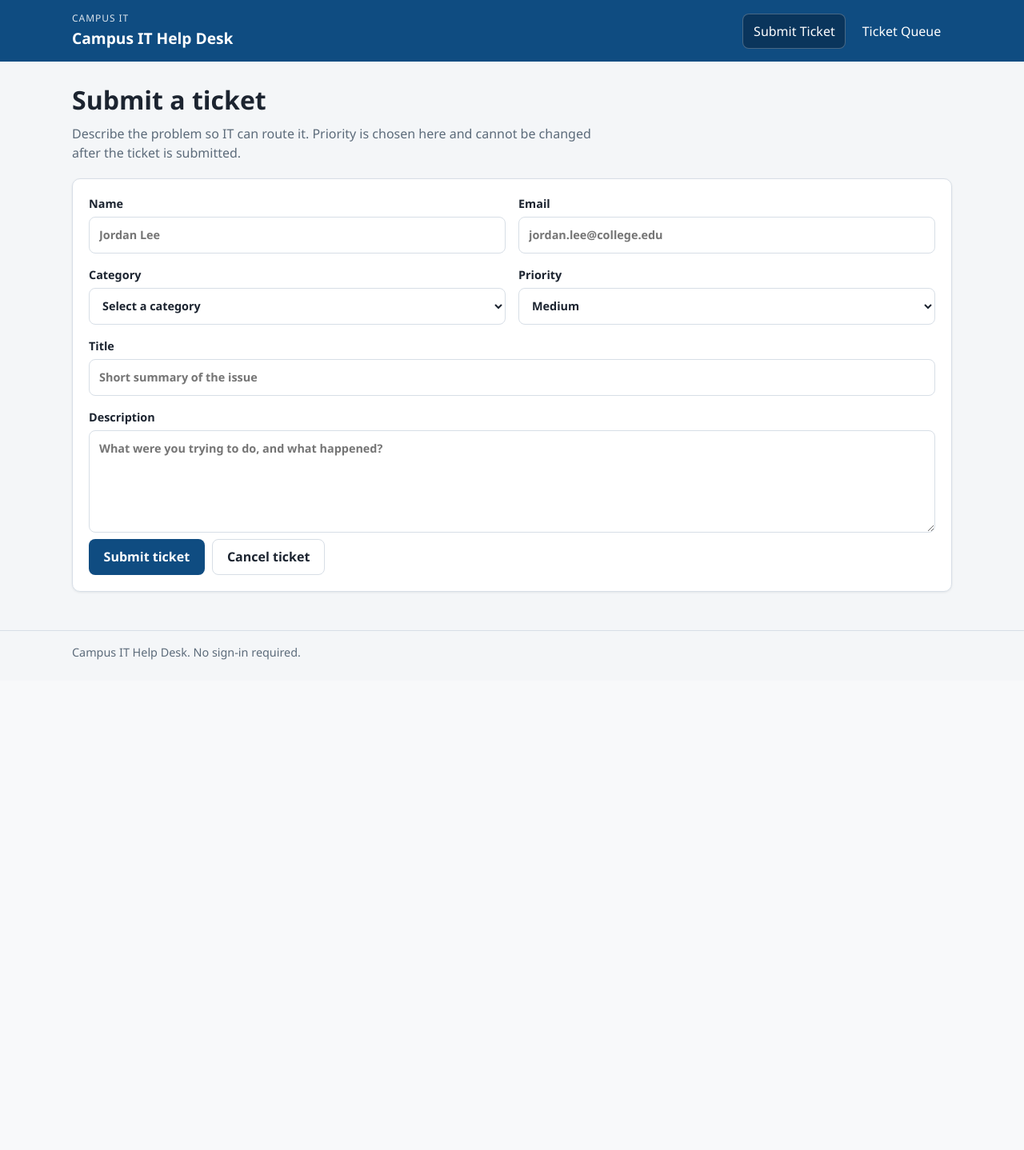
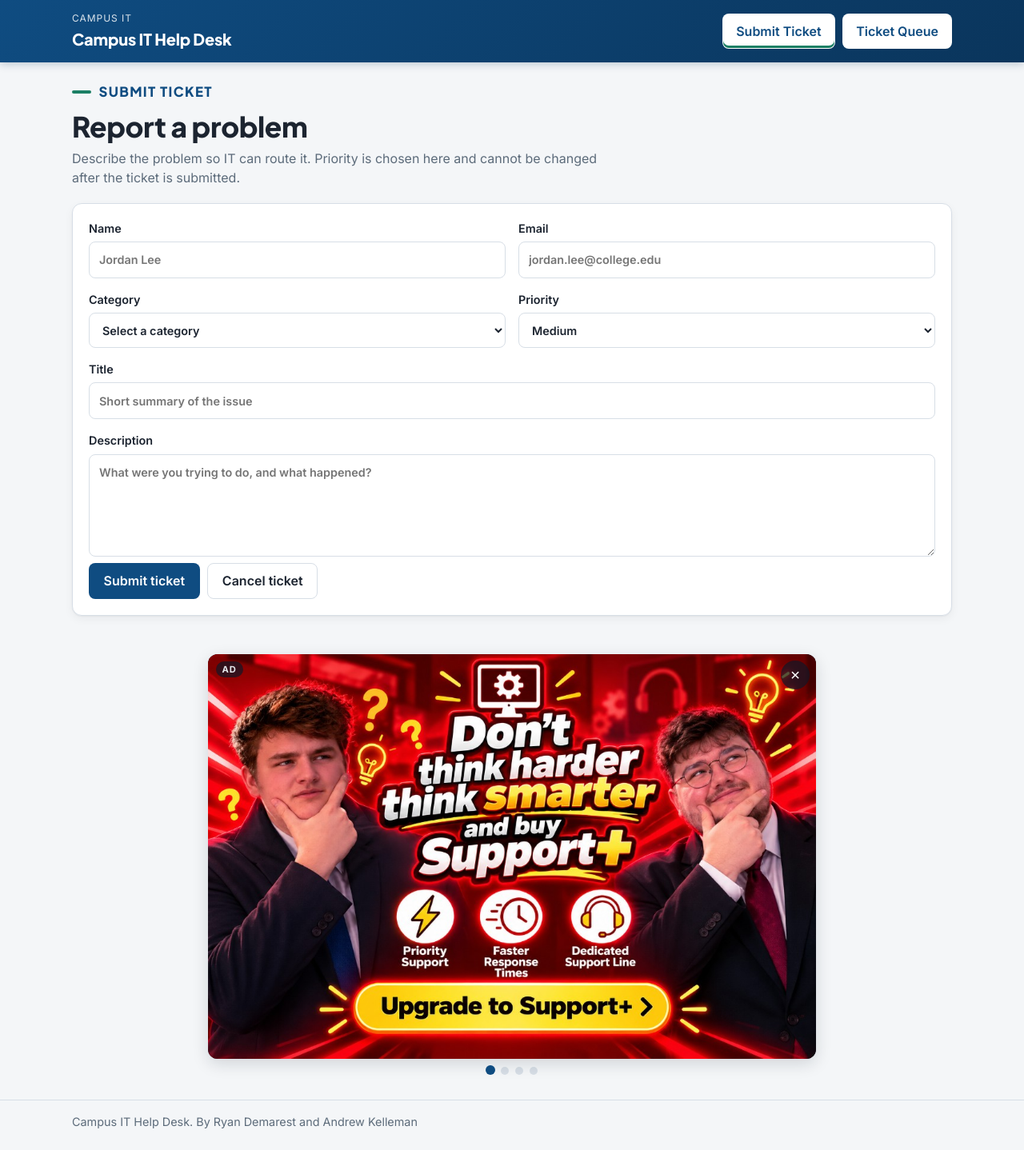
Before and after one commit to cs390f26/it-ticket-system-monolith, a Flask app: page /submit in a window 1280 px wide. Shown: the whole page at 80% size. Before the commit the page ends 825 px from the top, so only its background shows below. Run offline with Flask 3, Linux system fonts and the light colour scheme.

Commit message:
Polished UI: new fonts, page labels, ticket page layout, and fun ad slot

```diff
--- a/src/tickets/app.py
+++ b/src/tickets/app.py
@@ -59,9 +59,13 @@ def _json_body():
     return body if isinstance(body, dict) else None
 
 
-def create_app(ticket_app: TicketApp) -> Flask:
+def create_app(ticket_app: TicketApp, show_ads: bool = True) -> Flask:
     """Build the Flask app and add routes."""
     app = Flask(__name__)
+
+    @app.context_processor
+    def page_settings():
+        return {"show_ads": show_ads}
 
     @app.get("/")
     def index_page():
@@ -150,9 +154,11 @@ def launch() -> Flask:
 
     TICKETS_DATA_FILE: sample data JSON to seed tickets from
     (defaults to data/sample_data.json in this repo).
+    TICKETS_SHOW_ADS: set to 0 to hide the just-for-fun ad strip.
     """
     data_file = os.environ.get("TICKETS_DATA_FILE", str(DEFAULT_DATA_FILE))
-    return create_app(TicketApp.from_file(data_file))
+    show_ads = os.environ.get("TICKETS_SHOW_ADS", "1") != "0"
+    return create_app(TicketApp.from_file(data_file), show_ads=show_ads)
 
 
 if __name__ == "__main__":
--- /dev/null
+++ b/src/tickets/static/ads.css
@@ -0,0 +1,87 @@
+/* Just-for-fun ad slot. Kept separate from styles.css so it can be removed cleanly. */
+
+.ad-slot {
+  width: min(100% - 2rem, 760px);
+  margin: 0 auto 2rem;
+  animation: fade-up 400ms ease-out both;
+}
+
+.ad-frame {
+  position: relative;
+  aspect-ratio: 1024 / 682;
+  overflow: hidden;
+  border-radius: var(--radius);
+  box-shadow: 0 6px 20px rgba(16, 24, 40, 0.15);
+  background: #111827;
+}
+
+.ad-image {
+  position: absolute;
+  inset: 0;
+  width: 100%;
+  height: 100%;
+  object-fit: cover;
+  opacity: 0;
+  transition: opacity 700ms ease;
+}
+
+.ad-image.is-active {
+  opacity: 1;
+}
+
+.ad-label {
+  position: absolute;
+  top: 0.6rem;
+  left: 0.6rem;
+  padding: 0.1rem 0.5rem;
+  border-radius: 999px;
+  background: rgba(17, 24, 39, 0.7);
+  color: #e5e7eb;
+  font-size: 0.7rem;
+  font-weight: 700;
+  letter-spacing: 0.08em;
+  text-transform: uppercase;
+}
+
+.ad-close {
+  position: absolute;
+  top: 0.5rem;
+  right: 0.5rem;
+  width: 36px;
+  height: 36px;
+  border: 0;
+  border-radius: 50%;
+  background: rgba(17, 24, 39, 0.7);
+  color: #fff;
+  font-size: 1.3rem;
+  line-height: 1;
+  cursor: pointer;
+  transition: background-color 160ms ease;
+}
+
+.ad-close:hover {
+  background: rgba(17, 24, 39, 0.9);
+}
+
+.ad-dots {
+  display: flex;
+  justify-content: center;
+  gap: 0.5rem;
+  margin-top: 0.6rem;
+}
+
+.ad-dot {
+  width: 10px;
+  height: 10px;
+  padding: 0;
+  border: 0;
+  border-radius: 50%;
+  background: var(--line);
+  cursor: pointer;
+  transition: background-color 160ms ease, transform 160ms ease;
+}
+
+.ad-dot.is-active {
+  background: var(--brand);
+  transform: scale(1.2);
+}
--- a/src/tickets/static/styles.css
+++ b/src/tickets/static/styles.css
@@ -20,10 +20,19 @@
   --open: #1d4ed8;
   --progress: #7c3aed;
   --resolved: #15803d;
-  --radius: 10px;
-  --shadow: 0 1px 3px rgba(16, 24, 40, 0.08);
+  --radius: 12px;
+  --shadow: 0 1px 2px rgba(16, 24, 40, 0.05), 0 4px 12px rgba(16, 24, 40, 0.05);
   --max: 1100px;
   --ease: 160ms ease;
+  --font-body: "Inter", system-ui, -apple-system, "Segoe UI", sans-serif;
+  --font-display: "Plus Jakarta Sans", "Inter", system-ui, -apple-system, sans-serif;
+}
+
+h1,
+h2,
+h3 {
+  font-family: var(--font-display);
+  letter-spacing: -0.01em;
 }
 
 [hidden] {
@@ -37,7 +46,8 @@ html {
 body {
   margin: 0;
   min-height: 100vh;
-  font-family: "Segoe UI", system-ui, -apple-system, sans-serif;
+  font-family: var(--font-body);
+  -webkit-font-smoothing: antialiased;
   color: var(--ink);
   background: var(--bg);
   line-height: 1.5;
@@ -52,8 +62,9 @@ img {
 }
 
 .site-header {
-  background: var(--brand);
+  background: linear-gradient(135deg, var(--brand) 0%, var(--brand-dark) 100%);
   color: #fff;
+  box-shadow: 0 2px 10px rgba(10, 53, 92, 0.25);
 }
 
 .header-inner,
@@ -88,8 +99,10 @@ img {
 }
 
 .brand-name {
-  font-size: 1.2rem;
-  font-weight: 700;
+  font-family: var(--font-display);
+  font-size: 1.25rem;
+  font-weight: 800;
+  letter-spacing: -0.01em;
 }
 
 .nav {
@@ -98,22 +111,30 @@ img {
   gap: 0.4rem;
 }
 
+.nav {
+  gap: 0.6rem;
+}
+
 .nav a {
-  color: #fff;
+  color: var(--brand);
+  background: #fff;
+  font-weight: 600;
   text-decoration: none;
-  padding: 0.55rem 0.8rem;
+  padding: 0.55rem 1rem;
   border-radius: 8px;
   border: 1px solid transparent;
   min-height: 44px;
   display: inline-flex;
   align-items: center;
-  transition: background-color var(--ease), border-color var(--ease);
+  transition: background-color var(--ease), box-shadow var(--ease);
 }
 
-.nav a:hover,
+.nav a:hover {
+  background: #e8f1fb;
+}
+
 .nav a[aria-current="page"] {
-  background: var(--brand-dark);
-  border-color: rgba(255, 255, 255, 0.25);
+  box-shadow: inset 0 -3px 0 var(--accent);
 }
 
 .main {
@@ -133,8 +154,10 @@ img {
 }
 
 .page-title {
-  margin: 0 0 0.35rem;
-  font-size: clamp(1.5rem, 3vw, 2rem);
+  margin: 0 0 0.4rem;
+  font-size: clamp(1.6rem, 3vw, 2.2rem);
+  font-weight: 800;
+  line-height: 1.2;
 }
 
 .lede {
@@ -390,6 +413,11 @@ a:focus-visible,
   transition: background-color var(--ease);
 }
 
+.ticket-table td[data-label="ID"] a {
+  white-space: nowrap;
+  font-weight: 600;
+}
+
 .ticket-table tbody tr:hover {
   background: #f8fafc;
 }
@@ -475,7 +503,41 @@ a:focus-visible,
 
 .description {
   white-space: pre-wrap;
-  margin: 0 0 1.5rem;
+  margin: 0 0 1rem;
+}
+
+.page-eyebrow {
+  display: flex;
+  align-items: center;
+  gap: 0.6rem;
+  margin: 0 0 0.6rem;
+  font-family: var(--font-display);
+  font-size: 1.05rem;
+  font-weight: 800;
+  letter-spacing: 0.08em;
+  text-transform: uppercase;
+  color: var(--brand);
+}
+
+.page-eyebrow::before {
+  content: "";
+  width: 1.5rem;
+  height: 4px;
+  border-radius: 999px;
+  background: var(--accent);
+}
+
+.status-form {
+  margin-bottom: 1.5rem;
+}
+
+.status-form .actions {
+  margin-top: 0;
+}
+
+.status-form .banner,
+#note-form .banner {
+  margin-bottom: 0.75rem;
 }
 
 .notes {
--- /dev/null
+++ b/src/tickets/templates/_ads.html
@@ -0,0 +1,75 @@
+{# Just-for-fun ad slot. Remove by setting TICKETS_SHOW_ADS=0. #}
+<link rel="stylesheet" href="{{ url_for('static', filename='ads.css') }}" />
+<section class="ad-slot" id="ad-slot" aria-label="Advertisement">
+  <div class="ad-frame">
+    {% for n in range(1, 5) %}
+      <img class="ad-image{% if loop.first %} is-active{% endif %}"
+           src="{{ url_for('static', filename='ads/support-plus-' ~ n ~ '.jpg') }}"
+           alt="Upgrade to Support+ ad {{ n }}" />
+    {% endfor %}
+    <span class="ad-label">Ad</span>
+    <button class="ad-close" type="button" id="ad-close" aria-label="Close ad">&times;</button>
+  </div>
+  <div class="ad-dots">
+    {% for n in range(1, 5) %}
+      <button type="button" class="ad-dot{% if loop.first %} is-active{% endif %}"
+              aria-label="Show ad {{ n }}"></button>
+    {% endfor %}
+  </div>
+</section>
+<script>
+  (function () {
+    const slot = document.getElementById("ad-slot");
+    const images = slot.querySelectorAll(".ad-image");
+    const dots = slot.querySelectorAll(".ad-dot");
+    const ROTATE_MS = 10000;
+    const HIDE_MS = 60000;
+    let current = 0;
+    let timer = null;
+
+    function show(index) {
+      images[current].classList.remove("is-active");
+      dots[current].classList.remove("is-active");
+      current = index;
+      images[current].classList.add("is-active");
+      dots[current].classList.add("is-active");
+    }
+
+    function restart() {
+      clearInterval(timer);
+      timer = setInterval(() => show((current + 1) % images.length), ROTATE_MS);
+    }
+
+    dots.forEach((dot, index) =>
+      dot.addEventListener("click", () => {
+        show(index);
+        restart();
+      })
+    );
+
+    function reveal() {
+      localStorage.removeItem("adsHiddenUntil");
+      slot.hidden = false;
+      restart();
+    }
+
+    function hideFor(ms) {
+      clearInterval(timer);
+      slot.hidden = true;
+      setTimeout(reveal, ms);
+    }
+
+    document.getElementById("ad-close").addEventListener("click", () => {
+      localStorage.setItem("adsHiddenUntil", String(Date.now() + HIDE_MS));
+      hideFor(HIDE_MS);
+    });
+
+    // The one-minute break carries over when moving between pages.
+    const remaining = Number(localStorage.getItem("adsHiddenUntil") || 0) - Date.now();
+    if (remaining > 0) {
+      hideFor(remaining);
+    } else {
+      reveal();
+    }
+  })();
+</script>
--- a/src/tickets/templates/base.html
+++ b/src/tickets/templates/base.html
@@ -4,6 +4,12 @@
     <meta charset="utf-8" />
     <meta name="viewport" content="width=device-width, initial-scale=1" />
     <title>{% block title %}Campus IT Help Desk{% endblock %}</title>
+    <link rel="preconnect" href="https://fonts.googleapis.com" />
+    <link rel="preconnect" href="https://fonts.gstatic.com" crossorigin />
+    <link
+      href="https://fonts.googleapis.com/css2?family=Inter:wght@400;500;600;700&family=Plus+Jakarta+Sans:wght@600;700;800&display=swap"
+      rel="stylesheet"
+    />
     <link rel="stylesheet" href="{{ url_for('static', filename='styles.css') }}" />
   </head>
   <body>
@@ -26,9 +32,11 @@
       {% block content %}{% endblock %}
     </main>
 
+    {% if show_ads %}{% include "_ads.html" %}{% endif %}
+
     <footer class="site-footer">
       <div class="footer-inner">
-        Campus IT Help Desk. No sign-in required.
+        Campus IT Help Desk. By Ryan Demarest and Andrew Kelleman
       </div>
     </footer>
 
--- a/src/tickets/templates/queue.html
+++ b/src/tickets/templates/queue.html
@@ -3,7 +3,8 @@
 {% block title %}Ticket Queue — Campus IT Help Desk{% endblock %}
 
 {% block content %}
-<h1 class="page-title">Ticket queue</h1>
+<p class="page-eyebrow">Ticket Queue</p>
+<h1 class="page-title">All tickets</h1>
 <p class="lede">
   Every ticket, highest priority first, then newest. Open a ticket ID to see
   details, change status, or add a note.
--- a/src/tickets/templates/submit.html
+++ b/src/tickets/templates/submit.html
@@ -3,7 +3,8 @@
 {% block title %}Submit Ticket — Campus IT Help Desk{% endblock %}
 
 {% block content %}
-<h1 class="page-title">Submit a ticket</h1>
+<p class="page-eyebrow">Submit Ticket</p>
+<h1 class="page-title">Report a problem</h1>
 <p class="lede">
   Describe the problem so IT can route it. Priority is chosen here and cannot
   be changed after the ticket is submitted.
```
Also changed, not shown: src/tickets/templates/ticket.html (+60 -39 lines), tests/test_pages.py (+15 -4 lines), src/tickets/static/ads/support-plus-1.jpg (added), src/tickets/static/ads/support-plus-2.jpg (added), src/tickets/static/ads/support-plus-3.jpg (added), src/tickets/static/ads/support-plus-4.jpg (added).
